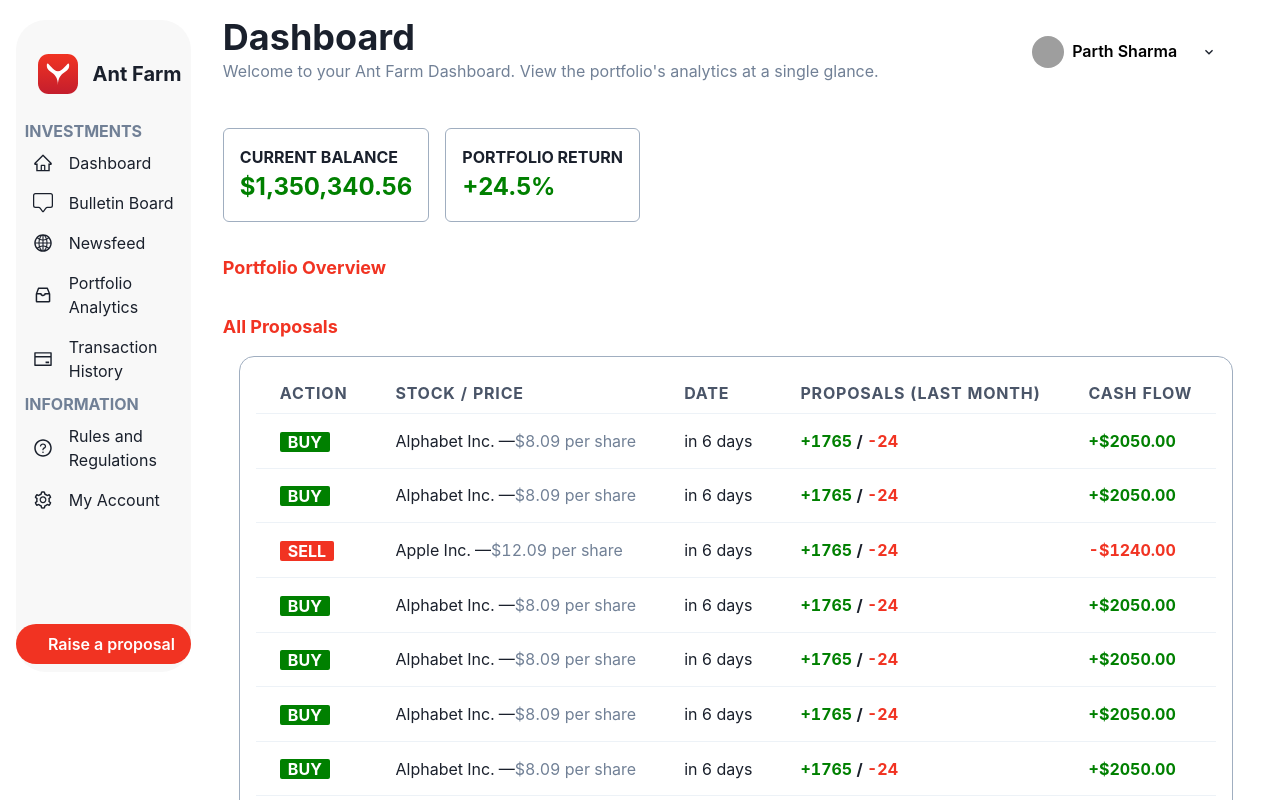
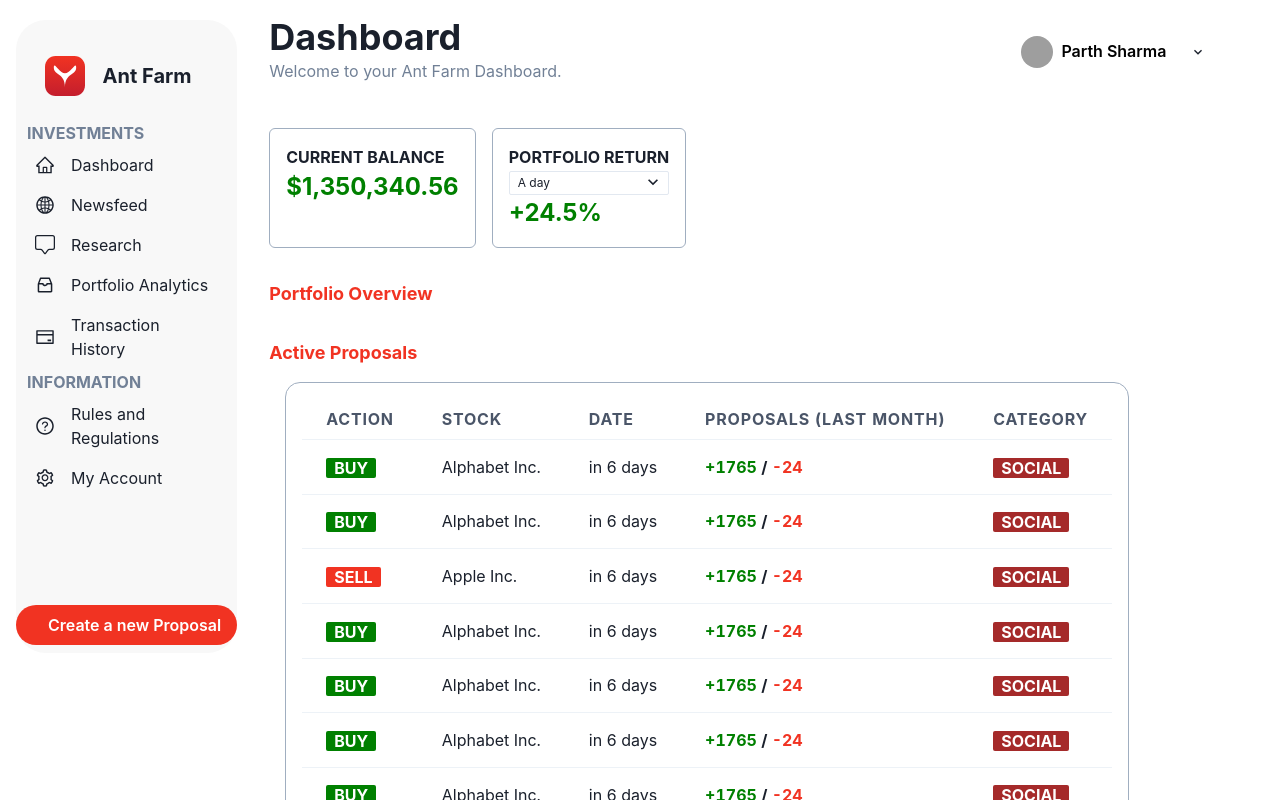
Before and after one commit to basil08/Ant-Farm, a React (Create React App) app: page /dashboard in a window 1280 px wide. Shown: the top 800 px of the page. Built offline with nearby package versions, Linux system fonts and the light colour scheme; grey boxes are pictures that could not be loaded.

Commit message:
Minor changes

```diff
--- a/src/components/filterBand.js
+++ b/src/components/filterBand.js
@@ -35,7 +35,7 @@ export default function FilterBand({
         <InputGroup m="auto">
           <InputLeftElement children={<SearchIcon color="gray.400" />} />
           <Input
-            placeholder="Search by company name"
+            placeholder="Search"
             borderRadius={30}
             value={searchText}
             onChange={e => handleSearchTextChange(e.target.value)}
--- a/src/components/portfolioSummaryCard.js
+++ b/src/components/portfolioSummaryCard.js
@@ -1,5 +1,5 @@
 import React from 'react';
-import { Flex, Text } from '@chakra-ui/react';
+import { Flex, Text, Select } from '@chakra-ui/react';
 
 export default function PortfolioSummaryCard({ user }) {
   return (
@@ -29,7 +29,17 @@ export default function PortfolioSummaryCard({ user }) {
         borderRadius="md"
         p="4"
       >
-        <Text fontWeight={'bold'}>PORTFOLIO RETURN</Text>
+        <Flex flexDir={'column'}>
+          <Text fontWeight={'bold'}>PORTFOLIO RETURN</Text>
+          <Flex justifyContent={"flex-end"}>
+            <Select size={'xs'}>
+              <option>A day</option>
+              <option>1 Week</option>
+              <option>1 Month</option>
+              <option>1 Year</option>
+            </Select>
+          </Flex>
+        </Flex>
         <Text
           fontSize={'2xl'}
           fontWeight={'bold'}
--- a/src/components/sidebar.js
+++ b/src/components/sidebar.js
@@ -35,14 +35,14 @@ const LinkItems = {
       toUrl: '/dashboard',
     },
     {
-      name: 'Bulletin Board',
-      icon: TextCloudIcon,
-      toUrl: '/bulletin',
-    },
-    {
       name: 'Newsfeed',
       icon: GlobeIcon,
       toUrl: '/newsfeed',
+    },
+    {
+      name: 'Research',
+      icon: TextCloudIcon,
+      toUrl: '/bulletin',
     },
     {
       name: 'Portfolio Analytics',
@@ -154,7 +154,7 @@ function Sidebar() {
           onClick={handleTickerForm}
         >
           <Flex p="2"></Flex>
-          Raise a proposal
+          Create a new Proposal
         </Button>
       </Flex>
 
--- a/src/pages/Account.js
+++ b/src/pages/Account.js
@@ -27,7 +27,7 @@ function Account() {
         <Flex m="4">
           <Navbar
             title="My Account"
-            subtitle="Make money the right way, and see how your favourite ESG indicators are performing."
+            subtitle="Track your progress while making money."
             user={user}
           />
         </Flex>
--- a/src/pages/Dashboard.js
+++ b/src/pages/Dashboard.js
@@ -96,7 +96,7 @@ function Dashboard() {
         <Flex m="4">
           <Navbar
             title="Dashboard"
-            subtitle="Welcome to your Ant Farm Dashboard. View the portfolio's analytics at a single glance."
+            subtitle="Welcome to your Ant Farm Dashboard."
             user={user}
           />
         </Flex>
@@ -120,7 +120,7 @@ function Dashboard() {
         <Flex m="4">
           <Flex flexDir={'column'}>
             <Text color="brand.400" fontWeight={'bold'} fontSize={'lg'}>
-              All Proposals
+              Active Proposals
             </Text>
             <Flex>
               <Flex>
@@ -136,10 +136,10 @@ function Dashboard() {
                     <Thead>
                       <Tr>
                         <Th fontSize="md">ACTION</Th>
-                        <Th fontSize="md">STOCK / PRICE</Th>
+                        <Th fontSize="md">STOCK</Th>
                         <Th fontSize="md">DATE</Th>
                         <Th fontSize="md">PROPOSALS (LAST MONTH)</Th>
-                        <Th fontSize="md">CASH FLOW</Th>
+                        <Th fontSize="md">CATEGORY</Th>
                       </Tr>
                     </Thead>
                     <Tbody>
@@ -161,12 +161,7 @@ function Dashboard() {
                             </Badge>
                           </Td>
                           <Td>
-                            <Text as="span">
-                              {proposal.companyName} &mdash;
-                              <Text as="span" color="gray.500">
-                                {proposal.stockPrice} per share
-                              </Text>
-                            </Text>
+                            <Text as="span">{proposal.companyName}</Text>
                           </Td>
                           <Td>{moment(proposal.timestamp).fromNow()}</Td>
                           <Td fontWeight={'bold'}>
@@ -179,15 +174,18 @@ function Dashboard() {
                             </Text>
                           </Td>
                           <Td>
-                            <Text
-                              fontWeight={'bold'}
-                              color={
-                                proposal.cashFlow.startsWith('-')
-                                  ? 'brand.400'
-                                  : 'green'
-                              }
-                            >
-                              {proposal.cashFlow}
+                            <Text fontWeight={'bold'}>
+                              <Badge
+                                fontSize={'md'}
+                                bg={'brown'}
+                                color="white"
+                                pl="2"
+                                pr="2"
+                              >
+                                {proposal.category
+                                  ? proposal.category
+                                  : 'SOCIAL'}
+                              </Badge>
                             </Text>
                           </Td>
                         </Tr>
--- a/src/pages/PortfolioTransactionHistory.js
+++ b/src/pages/PortfolioTransactionHistory.js
@@ -158,7 +158,7 @@ function PortfolioTransactionHistory() {
             p="4"
             mr="4"
           >
-            <Text fontWeight={'bold'}>CURRENT BALANCE</Text>
+            <Text fontWeight={'bold'}>NAV</Text>
             <Text
               fontSize={'2xl'}
               fontWeight={'bold'}
```
